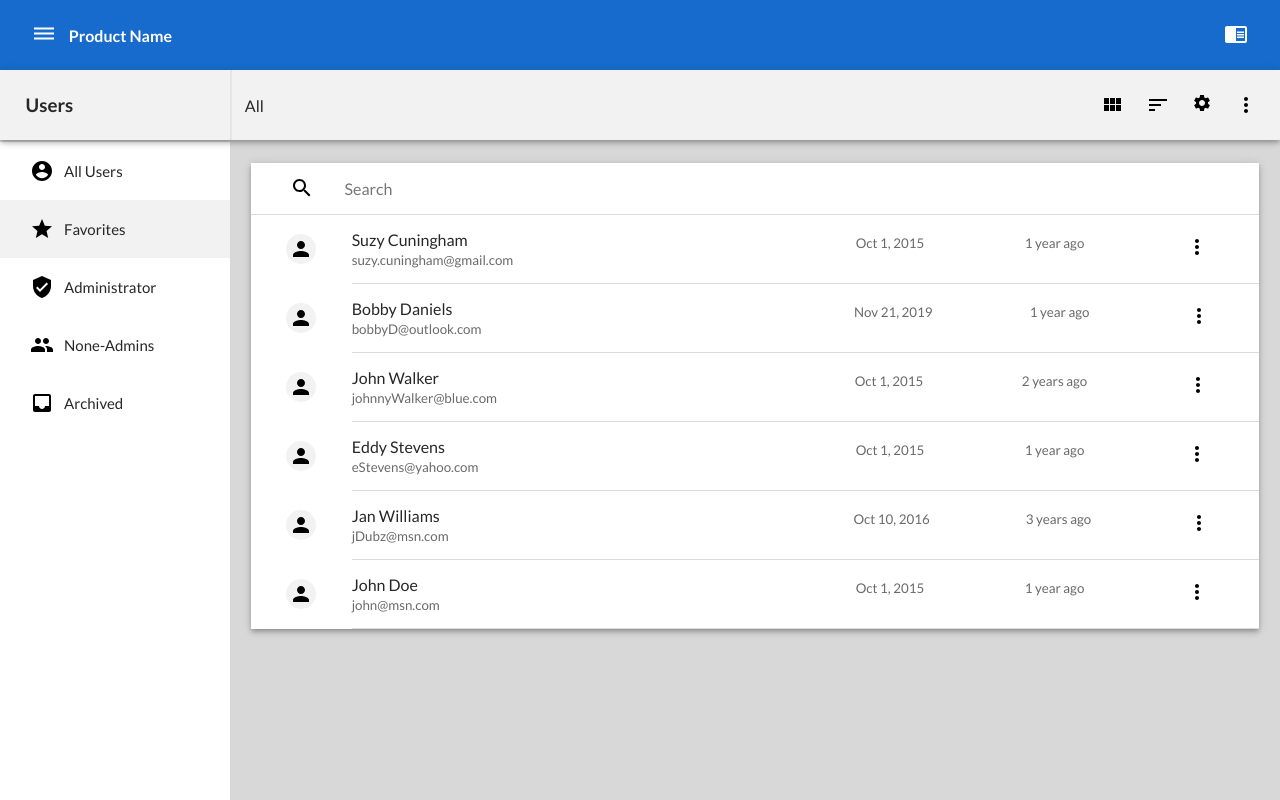
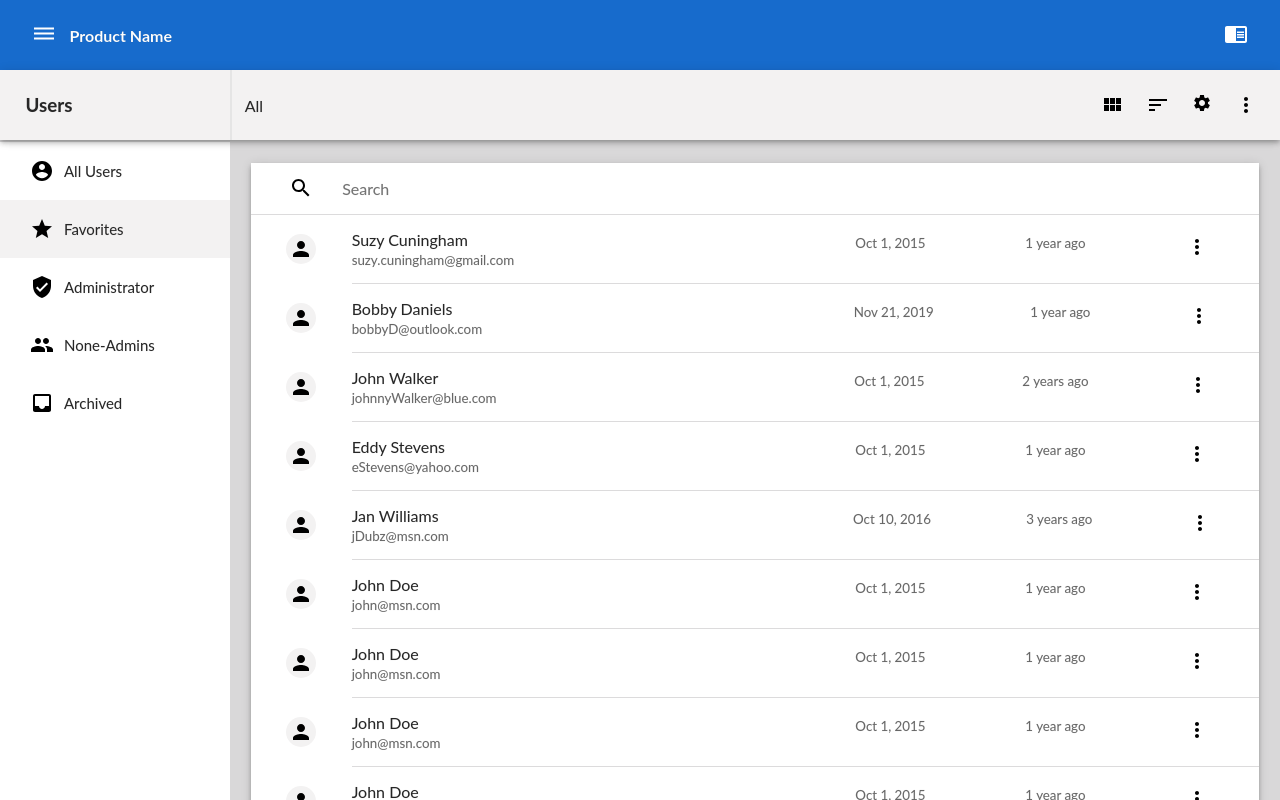
Before and after one commit to gonghaima/react-context-hook-starter-kit-dashboard, a React (Create React App) app: page / in a window 1280 px wide. Shown: the top 800 px of the page. Built offline with nearby package versions, Linux system fonts and the light colour scheme.

Commit message:
Smooth the font when in dark mode

```diff
--- a/src/Base.scss
+++ b/src/Base.scss
@@ -1,12 +1,19 @@
-@import url("https://fonts.googleapis.com/css?family=Lato:400,700");
+@import url("https://fonts.googleapis.com/css");
 
 *,
 *:before,
 *:after {
   box-sizing: border-box;
+  -webkit-font-smoothing: subpixel-antialiased;
+  -moz-osx-font-smoothing: grayscale;
+  -webkit-text-stroke: 0.45px rgba(0, 0, 0, 0.1);
 }
 
 html {
+  @font-face {
+    font-family: Lato, sans-serif;
+    src: url("https://fonts.googleapis.com/css?family=Lato:400,700");
+  }
   font-size: 62.5%;
   -webkit-font-smoothing: antialiased;
   height: 100%;
@@ -16,10 +23,11 @@ body {
   font-family: Lato, sans-serif;
   font-size: 16px; /* stylelint-disable unit-blacklist */
   margin: 0;
-  min-height: 100vh;
+  min-height: 100%;
   padding: 0;
   #root {
     height: 100vh;
+    min-height: 100%;
     background-color: #d9d8d9;
   }
 }
--- a/src/components/Main/Main.module.css
+++ b/src/components/Main/Main.module.css
@@ -8,4 +8,5 @@
   grid-template-areas: ". .";
   color: #6a6a6a;
   padding-top: 142px;
+  background-color: #d9d8d9;
 }
--- a/src/components/Nav/Nav.module.scss
+++ b/src/components/Nav/Nav.module.scss
@@ -5,6 +5,7 @@
   left: 0;
   z-index: 100;
   box-shadow: inset -1px 0 0 rgba(0, 0, 0, 0.1);
+  background-color: #d9d8d9;
 
   .itemUl {
     width: 230px;
--- a/src/index.js
+++ b/src/index.js
@@ -4,10 +4,5 @@ import App from "./App";
 import { StoreProvider } from "./store";
 import styles from "./Base.scss";
 
-// const Main = () => (
-//   <StoreProvider>
-//     <App />
-//   </StoreProvider>
-// );
 const rootElement = document.getElementById("root");
 ReactDOM.render(<App />, rootElement);
--- a/src/mocks/userData.json
+++ b/src/mocks/userData.json
@@ -58,5 +58,185 @@
     "administrator": true,
     "favorite": true,
     "archived": true
+  },
+  {
+    "id": 5,
+    "fullName": "John Doe",
+    "email": "john@msn.com",
+    "date": "Oct 1, 2015",
+    "lastLogin": "1 year ago",
+    "administrator": true,
+    "favorite": true,
+    "archived": true
+  },
+  {
+    "id": 5,
+    "fullName": "John Doe",
+    "email": "john@msn.com",
+    "date": "Oct 1, 2015",
+    "lastLogin": "1 year ago",
+    "administrator": true,
+    "favorite": true,
+    "archived": true
+  },
+  {
+    "id": 5,
+    "fullName": "John Doe",
+    "email": "john@msn.com",
+    "date": "Oct 1, 2015",
+    "lastLogin": "1 year ago",
+    "administrator": true,
+    "favorite": true,
+    "archived": true
+  },
+  {
+    "id": 5,
+    "fullName": "John Doe",
+    "email": "john@msn.com",
+    "date": "Oct 1, 2015",
+    "lastLogin": "1 year ago",
+    "administrator": true,
+    "favorite": true,
+    "archived": true
+  },
+  {
+    "id": 5,
+    "fullName": "John Doe",
+    "email": "john@msn.com",
+    "date": "Oct 1, 2015",
+    "lastLogin": "1 year ago",
+    "administrator": true,
+    "favorite": true,
+    "archived": true
+  },
+  {
+    "id": 5,
+    "fullName": "John Doe",
+    "email": "john@msn.com",
+    "date": "Oct 1, 2015",
+    "lastLogin": "1 year ago",
+    "administrator": true,
+    "favorite": true,
+    "archived": true
+  },
+  {
+    "id": 5,
+    "fullName": "John Doe",
+    "email": "john@msn.com",
+    "date": "Oct 1, 2015",
+    "lastLogin": "1 year ago",
+    "administrator": true,
+    "favorite": true,
+    "archived": true
+  },
+  {
+    "id": 5,
+    "fullName": "John Doe",
+    "email": "john@msn.com",
+    "date": "Oct 1, 2015",
+    "lastLogin": "1 year ago",
+    "administrator": true,
+    "favorite": true,
+    "archived": true
+  },
+  {
+    "id": 5,
+    "fullName": "John Doe",
+    "email": "john@msn.com",
+    "date": "Oct 1, 2015",
+    "lastLogin": "1 year ago",
+    "administrator": true,
+    "favorite": true,
+    "archived": true
+  },
+  {
+    "id": 5,
+    "fullName": "John Doe",
+    "email": "john@msn.com",
+    "date": "Oct 1, 2015",
+    "lastLogin": "1 year ago",
+    "administrator": true,
+    "favorite": true,
+    "archived": true
+  },
+  {
+    "id": 5,
+    "fullName": "John Doe",
+    "email": "john@msn.com",
+    "date": "Oct 1, 2015",
+    "lastLogin": "1 year ago",
+    "administrator": true,
+    "favorite": true,
+    "archived": true
+  },
+  {
+    "id": 5,
+    "fullName": "John Doe",
+    "email": "john@msn.com",
+    "date": "Oct 1, 2015",
+    "lastLogin": "1 year ago",
+    "administrator": true,
+    "favorite": true,
+    "archived": true
+  },
+  {
+    "id": 5,
+    "fullName": "John Doe",
+    "email": "john@msn.com",
+    "date": "Oct 1, 2015",
+    "lastLogin": "1 year ago",
+    "administrator": true,
+    "favorite": true,
+    "archived": true
+  },
+  {
+    "id": 5,
+    "fullName": "John Doe",
+    "email": "john@msn.com",
+    "date": "Oct 1, 2015",
+    "lastLogin": "1 year ago",
+    "administrator": true,
+    "favorite": true,
+    "archived": true
+  },
+  {
+    "id": 5,
+    "fullName": "John Doe",
+    "email": "john@msn.com",
+    "date": "Oct 1, 2015",
+    "lastLogin": "1 year ago",
+    "administrator": true,
+    "favorite": true,
+    "archived": true
+  },
+  {
+    "id": 5,
+    "fullName": "John Doe",
+    "email": "john@msn.com",
+    "date": "Oct 1, 2015",
+    "lastLogin": "1 year ago",
+    "administrator": true,
+    "favorite": true,
+    "archived": true
+  },
+  {
+    "id": 5,
+    "fullName": "John Doe",
+    "email": "john@msn.com",
+    "date": "Oct 1, 2015",
+    "lastLogin": "1 year ago",
+    "administrator": true,
+    "favorite": true,
+    "archived": true
+  },
+  {
+    "id": 5,
+    "fullName": "John Doe",
+    "email": "john@msn.com",
+    "date": "Oct 1, 2015",
+    "lastLogin": "1 year ago",
+    "administrator": true,
+    "favorite": true,
+    "archived": true
   }
 ]
```
Also changed, not shown: 1 other file (tests, documents, lock files or other folders).
